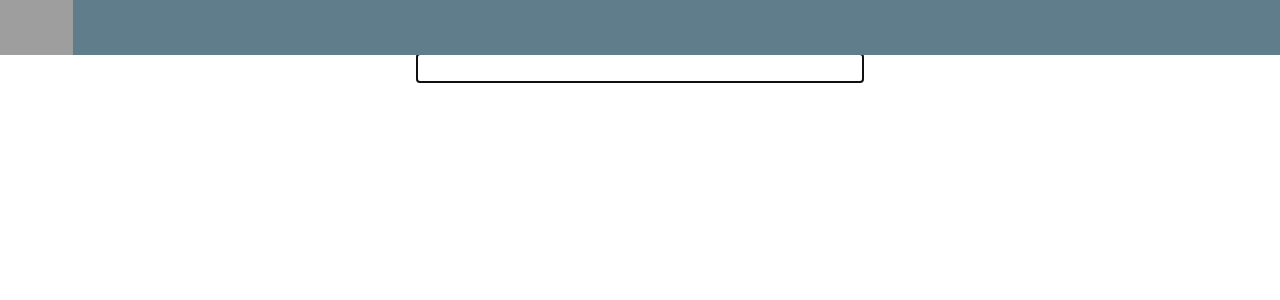
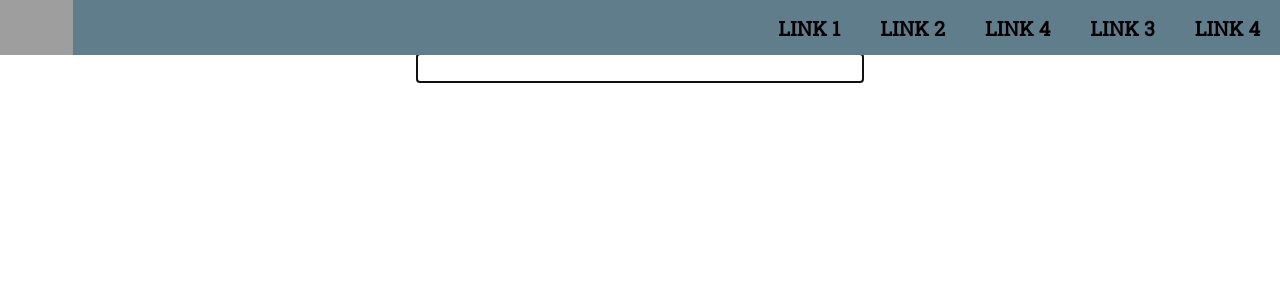
Before and after one commit to Ouraborus/hb-react-multipage-site, a React app: page / in a window 1280 px wide. Shown: the top 300 px of the page. Built offline with nearby package versions, Linux system fonts and the light colour scheme; grey boxes are pictures that could not be loaded.

Commit message:
rendering navbar, still not working

```diff
--- a/src/components/navbar/Navbar.js
+++ b/src/components/navbar/Navbar.js
@@ -1,18 +1,43 @@
-import React, { Fragment } from 'react'
+import React, { Component, Fragment } from 'react'
 import './_navbar.scss'
-export default function Navbar ({ data }) {
+export default class Navbar extends Component {
+  constructor (props) {
+    super(props)
+    this.state = {
+      active: '',
+      navbar: '',
+      dropdownActive: 'navbar__dropdown--collapsed'
+    }
+    this.data = props.data
+    this.generateLinkJSX = this.generateLinkJSX.bind(this)
+    this.menuHandler = this.menuHandler.bind(this)
+    this.dropdownHandler = this.dropdownHandler.bind(this)
+  }
+  render () {
+    const style = {
+      color: this.state.active ? this.props.color : 'black'
+    }
     return (
-    // finish navbar structure with simpleLinks and composedLinks
-    <Fragment><nav className='navbar'>
-      <button className='navbar__icon'>
+      <Fragment>
+        <nav className='navbar'>
+          <button className={`navbar__icon ${this.state.active}`} onClick={this.menuHandler}>
             <span />
             <span />
             <span />
           </button>
-      <img src={data.logo.link} alt={data.logo.img} />
-      <div className='navbar__list'>
+          <img src={this.data.logo.link} alt={this.data.logo.img} />
+          <div className={`navbar__list ${this.state.navbar}`}>
             <ul className='navbar__list-container'>
-          {data.links.forEach(element => {
+              {this.data.links.map(this.generateLinkJSX.bind(this))}
+            </ul>
+
+          </div>
+        </nav>
+      </Fragment>
+    )
+  }
+
+  generateLinkJSX (element) {
     if (element.hasOwnProperty('href')) {
       return (
         <li className='navbar__link'>
@@ -23,12 +48,12 @@ export default function Navbar ({ data }) {
         </li>
       )
     } else {
-              return (<li className='navbar__link js-dropdown'>
+      return (<li className='navbar__link' onClick={this.dropdownHandler}>
         <b>
           {element.label}
         </b>
-                <ul className='navbar__dropdown navbar__dropdown--collapsed'>
-                  {data.links.forEach(subelement => {
+        <ul className={`navbar__dropdown ${this.state.dropdownActive}`}>
+          {this.data.links.forEach(subelement => {
             return (
               <li className='navbar__link'>
                 <b>
@@ -40,11 +65,11 @@ export default function Navbar ({ data }) {
       </li>
       )
     }
-          })}
-        </ul>
+  }
+  menuHandler () {
+    this.setState(this.state.active === 'active' ? {active: '', navbar: ''} : {active: 'active', navbar: 'navbar__list--active'})
+  }
+  dropdownHandler () {
 
-      </div>
-    </nav>
-    </Fragment>
-  )
   }
+}
```
Lines whose indentation alone changed are shown as unchanged.
